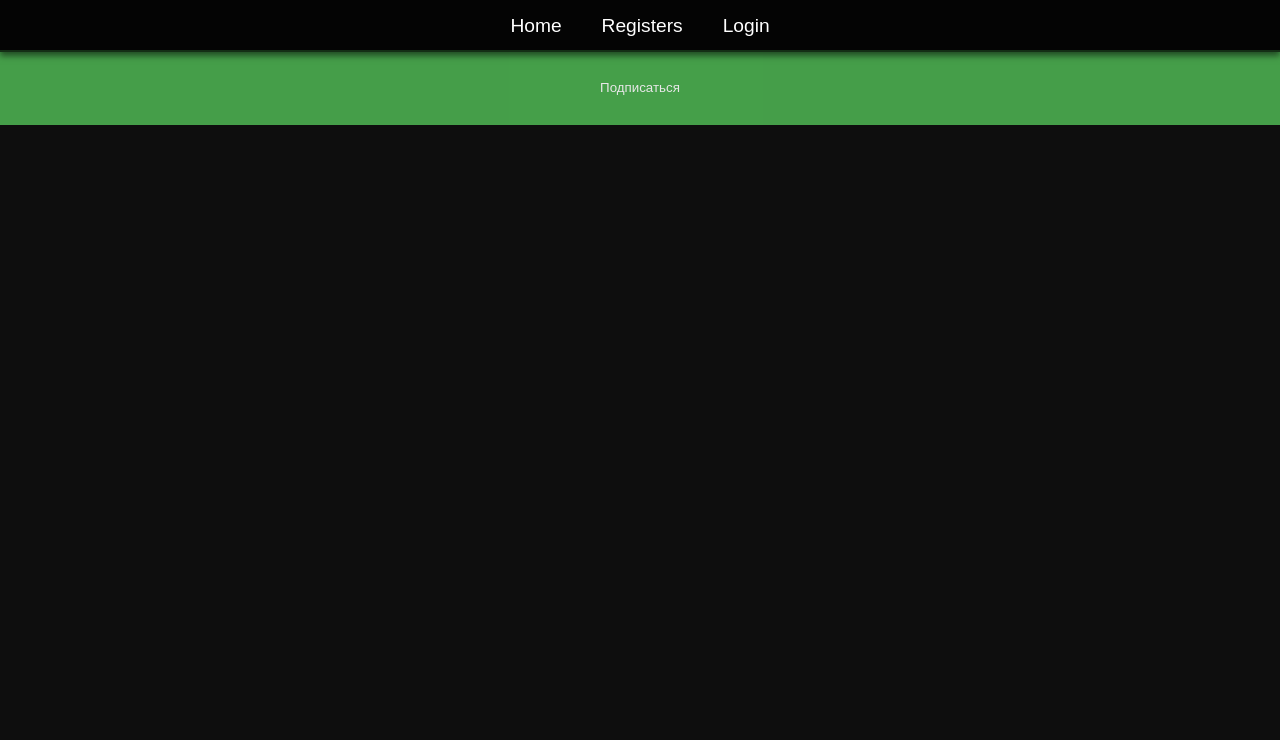
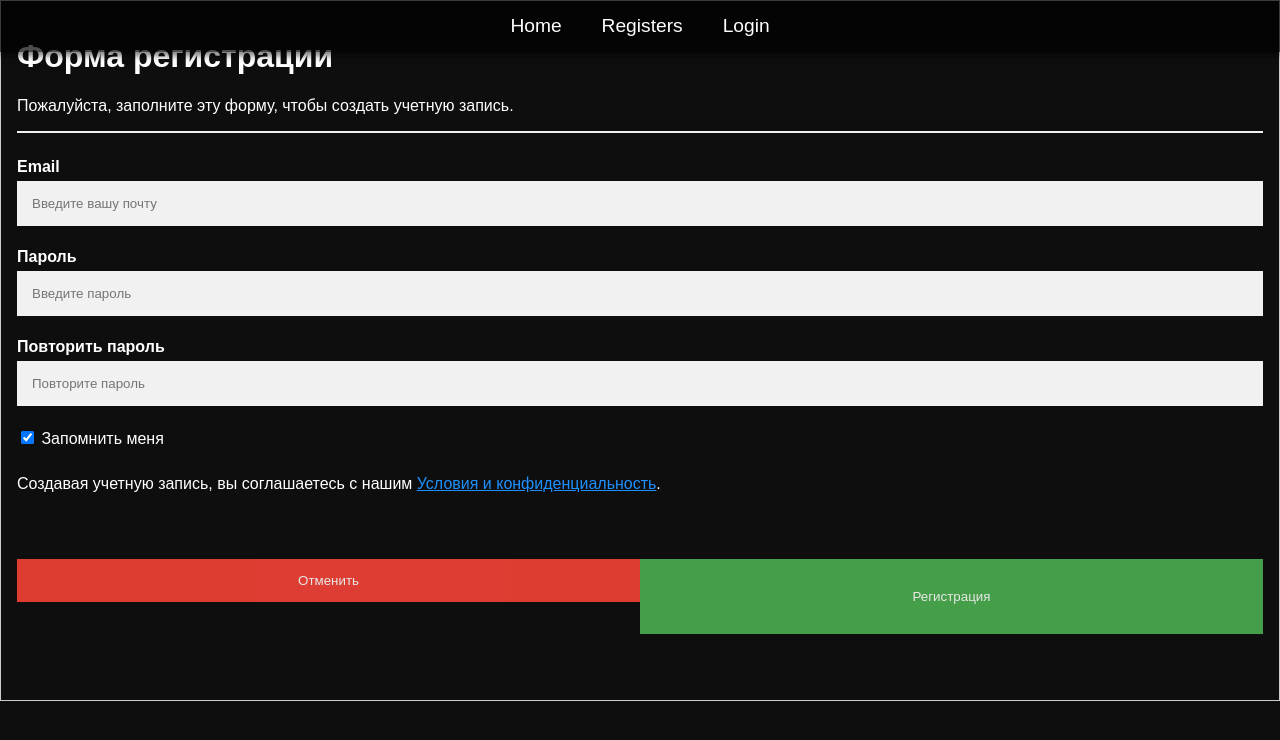
Before and after one commit to pablaofficeal/myvebpromo, a plain HTML site: page reg.html in a window 1280 px wide. Drawn offline with Linux system fonts and the light colour scheme; sample sign-in values are in the browser's storage.

Commit message:
Update reg.html

```diff
--- a/reg.html
+++ b/reg.html
@@ -15,17 +15,13 @@
             <li><a href="log.html">Login</a></li>
         </ul>
     </nav>
-    <!-- Кнопка для открытия модального -->
-<button onclick="document.getElementById('id01').style.display='block'">Подписаться</button>
 
-<!-- Модальный (содержит форму регистрации) -->
-<div id="id01" class="modal">
-  <span onclick="document.getElementById('id01').style.display='none'" class="close" title="Закрыть модальный"></span>
-  <form class="modal-content" action="home.html">
+<form action="home.html" style="border:1px solid #ccc">
   <div class="container">
     <h1>Форма регистрации</h1>
     <p>Пожалуйста, заполните эту форму, чтобы создать учетную запись.</p>
     <hr>
+
     <label for="email"><b>Email</b></label>
     <input type="text" placeholder="Введите вашу почту" name="email" required>
 
@@ -42,12 +38,11 @@
     <p>Создавая учетную запись, вы соглашаетесь с нашим <a href="#" style="color:dodgerblue">Условия и конфиденциальность</a>.</p>
 
     <div class="clearfix">
-        <button type="button" onclick="document.getElementById('id01').style.display='none'" class="cancelbtn">Отменить</button>
-        <button type="submit" class="signup">Регистрация</button>
+      <button type="button" class="cancelbtn">Отменить</button>
+      <button type="submit" class="signupbtn">Регистрация</button>
     </div>
   </div>
 </form>
-</div>
 
     <div id="musicSection" style="display: none;">
         <h2>Добро пожаловать на страницу с музыкой!</h2>
```
Lines whose indentation alone changed are shown as unchanged.
